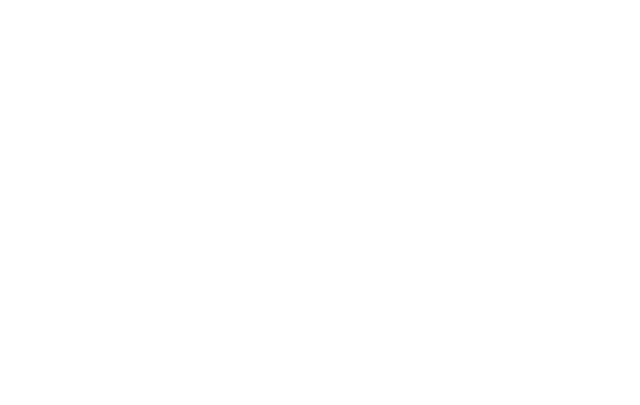
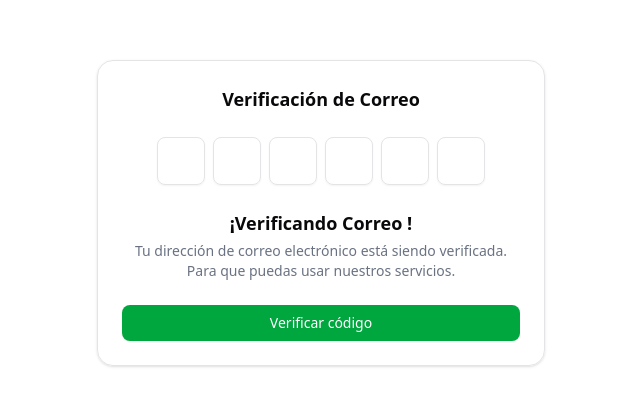
Before and after one commit to zabaladuran/mediconnet, a React (Vite) app: page /auth/email-verification in a window 1280 px wide. Shown: the part 187-592 px from the top of the page, without its empty margins (319-959 px from the left). Built offline with nearby package versions, Linux system fonts and the light colour scheme.

Commit message:
add the email verification and route in app

```diff
--- a/src/App.jsx
+++ b/src/App.jsx
@@ -1,3 +1,4 @@
+import EmailVerification from "./componentes/pages/Email-verification-page";
 import { BrowserRouter, Routes, Route, Navigate } from "react-router";
 import SignInPage from "./componentes/pages/sign-in-page";
 import SignUpPage from "./componentes/pages/sign-up-page";
@@ -20,6 +21,7 @@ function App() {
             <Route path="/" element={<Navigate replace to="/home" />} />
             <Route path="/home" element={<HomePage />} />
             <Route path="/auth/*" element={<BlockearUsuarioAutenticado />}>
+              <Route path="email-verification" element={<EmailVerification />} />
               <Route path="verification" element={<HomePage />} />
               <Route path="sign-in" element={<SignInPage />} />
               <Route path="sign-up" element={<SignUpPage />} />
--- /dev/null
+++ b/src/componentes/pages/Email-verification-page.jsx
@@ -0,0 +1,32 @@
+// components/EmailVerification.tsx
+import { Input } from "@/components/ui/input"
+import { Button } from "@/components/ui/button"
+
+export default function EmailVerification() {
+  return (
+    <div className="min-h-screen flex items-center justify-center bg-white">
+      <div className="w-full max-w-md p-6 border rounded-2xl shadow-sm text-center space-y-6">
+        <h2 className="text-lg font-semibold">Verificación de Correo</h2>
+        <div className="flex justify-center gap-2">
+          {Array.from({ length: 6 }).map((_, i) => (
+            <Input
+              key={i}
+              maxLength={1}
+              className="w-12 h-12 text-center text-xl font-bold"
+              type="text"
+            />
+          ))}
+        </div>
+        <div>
+          <p className="text-lg font-bold">¡Verificando Correo !</p>
+          <p className="text-sm text-gray-500 mt-1">
+            Tu dirección de correo electrónico está siendo verificada. Para que puedas usar nuestros servicios.
+          </p>
+        </div>
+        <Button className="w-full bg-green-600 hover:bg-green-700 text-white">
+          Verificar código
+        </Button>
+      </div>
+    </div>
+  )
+}
```
